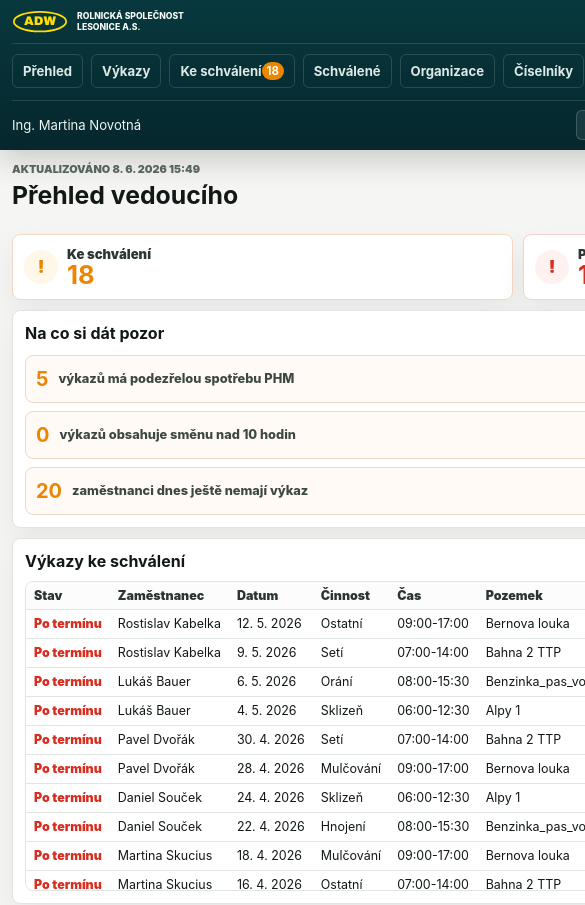
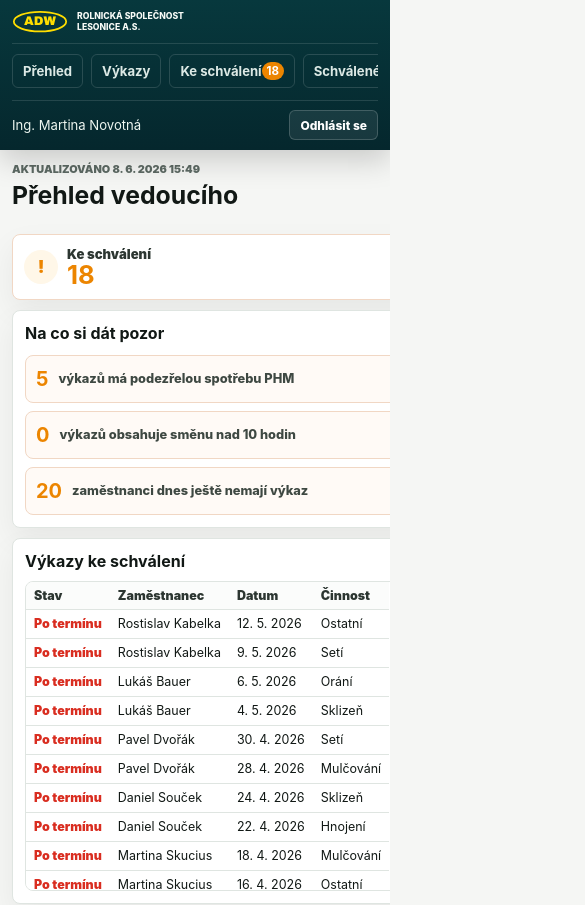
Before and after one commit to ziKiz/ADW_App, a React (Vite) app in the folder frontend/: page /login in a window 390 px wide. Shown: the top 905 px of the page, 585 px wide, since content can reach past the window. Built offline with nearby package versions, Linux system fonts and the light colour scheme; no server answers.

Commit message:
Fix mobile viewport overflow

```diff
--- a/frontend/src/styles.css
+++ b/frontend/src/styles.css
@@ -20,6 +20,14 @@
   box-sizing: border-box;
 }
 
+html,
+body,
+#root {
+  width: 100%;
+  max-width: 100%;
+  overflow-x: hidden;
+}
+
 body {
   margin: 0;
   min-height: 100vh;
@@ -38,12 +46,17 @@ input,
 select,
 textarea {
   font: inherit;
+  max-width: 100%;
 }
 
 .app-shell {
+  width: 100%;
+  max-width: 100%;
+  min-width: 0;
   min-height: 100vh;
   display: grid;
   grid-template-columns: 228px minmax(0, 1fr);
+  overflow-x: hidden;
 }
 
 .app-shell--login {
@@ -53,6 +66,7 @@ textarea {
 main {
   min-width: 0;
   padding: 28px;
+  overflow-x: hidden;
 }
 
 .app-shell--login main {
@@ -1336,41 +1350,65 @@ label,
 }
 
 @media (max-width: 700px) {
+  html,
+  body,
+  #root {
+    width: 100vw;
+    max-width: 100vw;
+  }
+
   body {
     background: #f5f6f4;
   }
 
   main {
-    padding: 14px;
+    width: 100%;
+    max-width: 100vw;
+    padding: 12px;
   }
 
   .container,
   .approval-container {
     width: 100%;
+    max-width: 100%;
+    min-width: 0;
   }
 
   .card,
   .workspace-card {
-    padding: 18px;
+    width: 100%;
+    max-width: 100%;
+    min-width: 0;
+    padding: 16px;
   }
 
   .app-sidebar {
     position: sticky;
     top: 0;
     z-index: 20;
+    width: 100%;
+    max-width: 100vw;
+    min-width: 0;
     gap: 10px;
     padding: 12px 14px 10px;
     box-shadow: 0 10px 28px rgba(0, 0, 0, 0.18);
+    overflow: hidden;
   }
 
   .app-sidebar__brand {
     padding: 0 0 10px;
+    min-width: 0;
   }
 
   .brand-logo {
     grid-template-columns: 64px 1fr;
     gap: 9px;
     font-size: 0.58rem;
+    min-width: 0;
+  }
+
+  .brand-logo span {
+    min-width: 0;
   }
 
   .brand-logo svg {
@@ -1384,9 +1422,14 @@ label,
   .brand-nav {
     display: flex;
     gap: 8px;
+    width: 100%;
+    max-width: 100%;
+    min-width: 0;
     overflow-x: auto;
+    overflow-y: hidden;
     padding-bottom: 2px;
     scrollbar-width: none;
+    -webkit-overflow-scrolling: touch;
   }
 
   .brand-nav::-webkit-scrollbar {
@@ -1396,6 +1439,7 @@ label,
   .brand-nav a,
   .nav-group__parent {
     flex: 0 0 auto;
+    max-width: calc(100vw - 28px);
     min-height: 34px;
     border: 1px solid rgba(255, 255, 255, 0.14);
     padding: 7px 10px;
@@ -1418,6 +1462,7 @@ label,
   }
 
   .nav-children a {
+    max-width: calc(100vw - 28px);
     min-height: 34px;
     padding: 7px 10px;
     font-size: 0.82rem;
@@ -1566,6 +1611,9 @@ label,
   }
 
   .report-card {
+    width: 100%;
+    max-width: 100%;
+    min-width: 0;
     border: 0;
     border-radius: 0;
     background: transparent;
@@ -1574,10 +1622,16 @@ label,
   }
 
   .report-form {
+    width: 100%;
+    max-width: 100%;
+    min-width: 0;
     gap: 12px;
   }
 
   .report-section {
+    width: 100%;
+    max-width: 100%;
+    min-width: 0;
     gap: 12px;
     border: 1px solid var(--line);
     border-radius: 8px;
@@ -1596,7 +1650,7 @@ label,
   }
 
   .time-grid {
-    grid-template-columns: 1fr 1fr 1fr;
+    grid-template-columns: 1fr;
     gap: 8px;
   }
 
@@ -1619,17 +1673,29 @@ label,
   input,
   select,
   textarea {
+    width: 100%;
+    max-width: 100%;
+    min-width: 0;
     min-height: 48px;
     padding: 10px 11px;
     font-size: 1rem;
   }
 
+  .field-row {
+    min-width: 0;
+  }
+
   .segmented-control {
     display: flex;
+    width: 100%;
+    max-width: 100%;
+    min-width: 0;
     gap: 8px;
     overflow-x: auto;
+    overflow-y: hidden;
     padding-bottom: 2px;
     scrollbar-width: none;
+    -webkit-overflow-scrolling: touch;
   }
 
   .segmented-control::-webkit-scrollbar {
@@ -1637,7 +1703,7 @@ label,
   }
 
   .segmented-control button {
-    flex: 0 0 auto;
+    flex: 0 0 min(78vw, 230px);
     min-height: 44px;
     padding: 0 14px;
     white-space: nowrap;
@@ -1658,6 +1724,9 @@ label,
   }
 
   .repeat-row {
+    width: 100%;
+    max-width: 100%;
+    min-width: 0;
     gap: 12px;
     border-color: #dce6e0;
     background: #ffffff;
@@ -1671,6 +1740,7 @@ label,
   }
 
   .field-row--compact {
+    width: 100%;
     max-width: none;
   }
 
```
